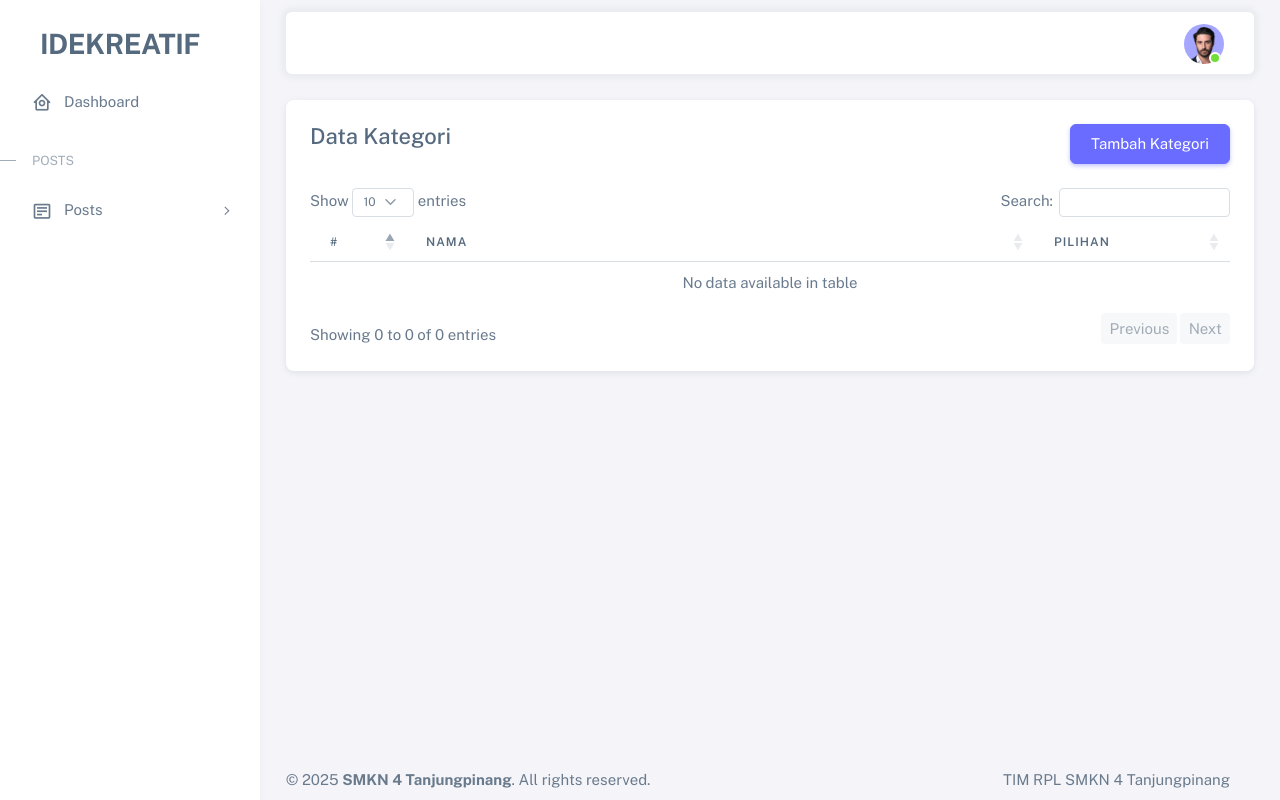
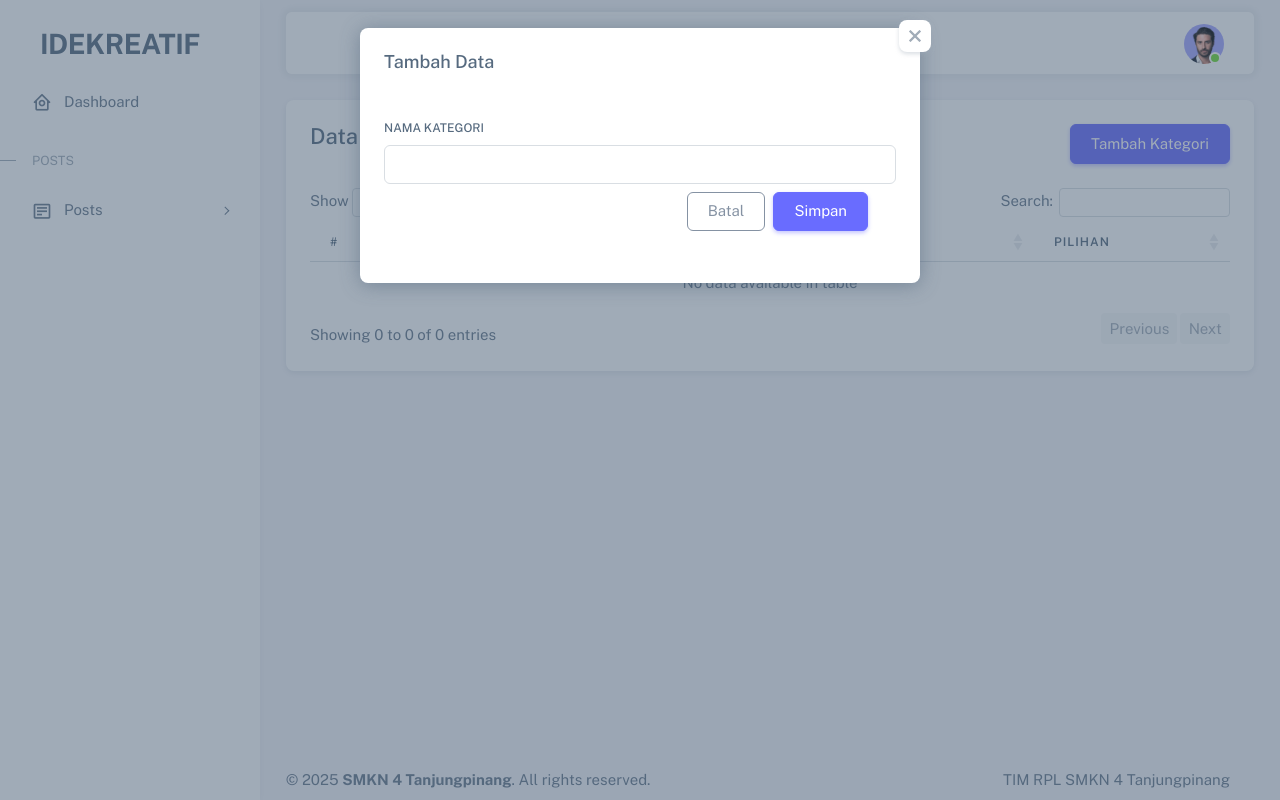
Before and after one commit to RiethaAndini/Ide_Kreatif, a PHP site: page /kategori.php in a window 1280 px wide, after a click on "Tambah Kategori". Run offline with PHP 8.4, Linux system fonts and the light colour scheme; the visitor is signed in with stand-in values (Sample User, id 1); data that the repository does not hold is empty.

Commit message:
tambah kategori

```diff
--- a/kategori.php
+++ b/kategori.php
@@ -68,3 +68,29 @@ include '.includes/toast_notification.php';
     </div>
 </div>
 <?php include '.includes/footer.php'; ?>
+
+<!-- Modal untuk Tambah Data Kategori -->
+<div class="modal fade" id="addCategory" tabindex="-1" aria-hidden="true">
+    <div class="modal-dialog" role="document">
+        <div class="modal-content">
+            <div class="modal-header">
+                <h5 class="modal-tittle">Tambah Data</h5>
+                <button type="button" class="btn-close" data-bs-dismiss="modal"></button>
+            </div>
+            <div class="modal-body">
+                <form action="proses_kategori.php" method="POST">
+                    <div>
+                        <label for="namaKategori" class="form-label">Nama Kategori</label>
+                        <!-- Input untuk nama kategori baru -->
+                         <input type="text" class="form-control" name="category_name"required/>
+                    </div>
+                    <div class="modal-footer">
+                        <button type="button" class="btn btn-outline-secondary"
+                        data-bs-dismiss="modal">Batal</button>
+                        <button type="submit" name="simpan" class="btn btn-primary">Simpan</button>
+                    </div>
+                </form>
+            </div>
+        </div>
+    </div>
+</div>
```
